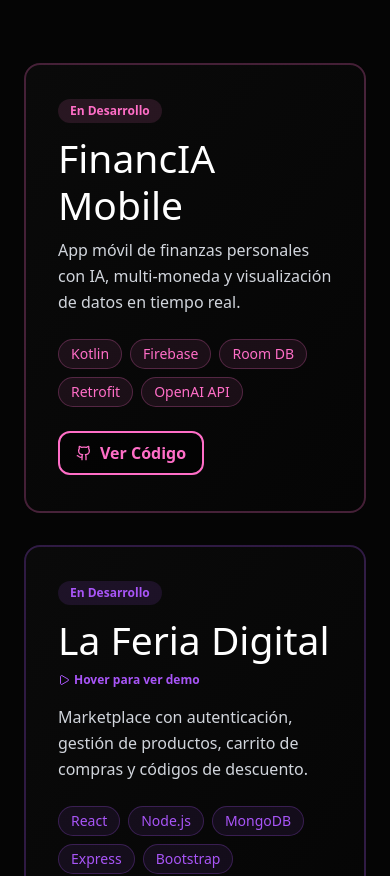
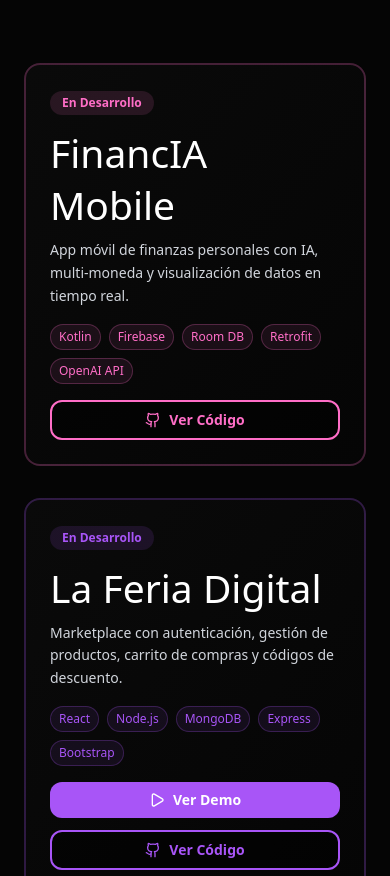
Before and after one commit to barvaro0411/portfolio-gta, a React (Vite) app: page / in a window 390 px wide. Shown: the part 2640-3516 px from the top of the page. Built offline with nearby package versions, Linux system fonts and the light colour scheme.

Commit message:
Add mobile support for project demos

```diff
--- a/src/components/Projects.jsx
+++ b/src/components/Projects.jsx
@@ -1,9 +1,17 @@
-import { motion } from 'framer-motion'
-import { Github, Play } from 'lucide-react'
+import { motion, AnimatePresence } from 'framer-motion'
+import { Github, Play, X } from 'lucide-react'
 import { useState } from 'react'
 
 const Projects = () => {
   const [hoveredProject, setHoveredProject] = useState(null)
+
+  const toggleDemo = (projectId) => {
+    if (hoveredProject === projectId) {
+      setHoveredProject(null)
+    } else {
+      setHoveredProject(projectId)
+    }
+  }
 
   const projects = [
     {
@@ -73,40 +81,56 @@ const Projects = () => {
             >
               <motion.div
                 whileHover={{ y: -10, scale: 1.02 }}
-                onHoverStart={() => setHoveredProject(project.id)}
-                onHoverEnd={() => setHoveredProject(null)}
-                className="relative p-8 rounded-2xl border-2 backdrop-blur cursor-pointer overflow-hidden"
+                onMouseEnter={() => setHoveredProject(project.id)}
+                onMouseLeave={() => setHoveredProject(null)}
+                className="relative p-6 md:p-8 rounded-2xl border-2 backdrop-blur overflow-hidden"
                 style={{
                   background: 'linear-gradient(to bottom right, #0A0A0A, #050505)',
                   borderColor: `${project.color}40`,
-                  minHeight: '450px'
+                  minHeight: '400px'
                 }}
               >
-                {/* GIF Demo */}
+                {/* GIF Demo - Desktop (hover) y Mobile (click) */}
+                <AnimatePresence>
                   {project.demo && hoveredProject === project.id && (
                     <motion.div
-                    initial={{ opacity: 0, scale: 0.9 }}
-                    animate={{ opacity: 1, scale: 1 }}
-                    exit={{ opacity: 0, scale: 0.9 }}
-                    className="absolute inset-0 z-20 flex items-center justify-center bg-black/95 p-6"
+                      initial={{ opacity: 0 }}
+                      animate={{ opacity: 1 }}
+                      exit={{ opacity: 0 }}
+                      className="absolute inset-0 z-20 bg-black/95 flex items-center justify-center p-4 md:p-6"
                     >
                       <div className="relative w-full h-full">
                         <img
                           src={project.demo}
-                        alt={`${project.title} demo`}
+                          alt="Demo"
                           className="w-full h-full object-contain rounded-xl border-2"
                           style={{ borderColor: project.color }}
                         />
-                      <div
-                        className="absolute top-4 right-4 px-4 py-2 rounded-full flex items-center gap-2 font-bold"
+
+                        {/* Botón cerrar en móvil */}
+                        <button
+                          onClick={(e) => {
+                            e.stopPropagation()
+                            setHoveredProject(null)
+                          }}
+                          className="md:hidden absolute top-2 right-2 p-2 rounded-full"
                           style={{ backgroundColor: project.color }}
                         >
-                        <Play className="w-4 h-4" fill="white" />
-                        <span className="text-sm text-white">DEMO</span>
+                          <X className="w-5 h-5 text-white" />
+                        </button>
+
+                        {/* Badge DEMO */}
+                        <div
+                          className="absolute top-2 left-2 md:top-4 md:right-4 md:left-auto px-3 md:px-4 py-1 md:py-2 rounded-full flex items-center gap-2 font-bold text-xs md:text-sm"
+                          style={{ backgroundColor: project.color }}
+                        >
+                          <Play className="w-3 h-3 md:w-4 md:h-4" fill="white" />
+                          <span className="text-white">DEMO</span>
                         </div>
                       </div>
                     </motion.div>
                   )}
+                </AnimatePresence>
 
                 {/* Contenido */}
                 <div className="relative z-10">
@@ -120,27 +144,19 @@ const Projects = () => {
                     {project.status}
                   </motion.div>
 
-                  <h3 className="font-display text-3xl text-white mb-2">
+                  <h3 className="font-display text-2xl md:text-3xl text-white mb-2">
                     {project.title}
                   </h3>
 
-                  {project.demo && (
-                    <div className="flex items-center gap-1 text-xs font-bold mb-4" style={{ color: project.color }}>
-                      <Play className="w-3 h-3" />
-                      Hover para ver demo
-                    </div>
-                  )}
-
-                  <p className="text-gray-300 mb-6 leading-relaxed">
+                  <p className="text-sm md:text-base text-gray-300 mb-4 md:mb-6 leading-relaxed">
                     {project.description}
                   </p>
 
-                  <div className="flex flex-wrap gap-2 mb-6">
+                  <div className="flex flex-wrap gap-2 mb-4 md:mb-6">
                     {project.tech.map((tech, i) => (
-                      <motion.span
+                      <span
                         key={i}
-                        whileHover={{ scale: 1.1, y: -2 }}
-                        className="px-3 py-1 rounded-full text-sm border"
+                        className="px-2 md:px-3 py-1 rounded-full text-xs md:text-sm border"
                         style={{
                           backgroundColor: `${project.color}15`,
                           borderColor: `${project.color}40`,
@@ -148,17 +164,32 @@ const Projects = () => {
                         }}
                       >
                         {tech}
-                      </motion.span>
+                      </span>
                     ))}
                   </div>
 
-                  <motion.a
+                  <div className="flex flex-col sm:flex-row gap-3">
+                    {/* Botón Ver Demo (solo si tiene demo) */}
+                    {project.demo && (
+                      <button
+                        onClick={() => toggleDemo(project.id)}
+                        className="flex items-center justify-center gap-2 px-4 py-2 rounded-xl font-bold text-sm md:text-base"
+                        style={{
+                          backgroundColor: project.color,
+                          color: 'white'
+                        }}
+                      >
+                        <Play className="w-4 h-4" />
+                        Ver Demo
+                      </button>
+                    )}
+
+                    {/* Botón Ver Código */}
+                    <a
                       href={project.github}
                       target="_blank"
                       rel="noopener noreferrer"
-                    whileHover={{ scale: 1.05, x: 5 }}
-                    whileTap={{ scale: 0.95 }}
-                    className="inline-flex items-center gap-2 px-4 py-2 rounded-xl border-2 font-bold"
+                      className="flex items-center justify-center gap-2 px-4 py-2 rounded-xl border-2 font-bold text-sm md:text-base"
                       style={{
                         borderColor: project.color,
                         color: project.color,
@@ -167,7 +198,8 @@ const Projects = () => {
                     >
                       <Github className="w-4 h-4" />
                       Ver Código
-                  </motion.a>
+                    </a>
+                  </div>
                 </div>
               </motion.div>
             </motion.div>
```
Lines whose indentation alone changed are shown as unchanged.
